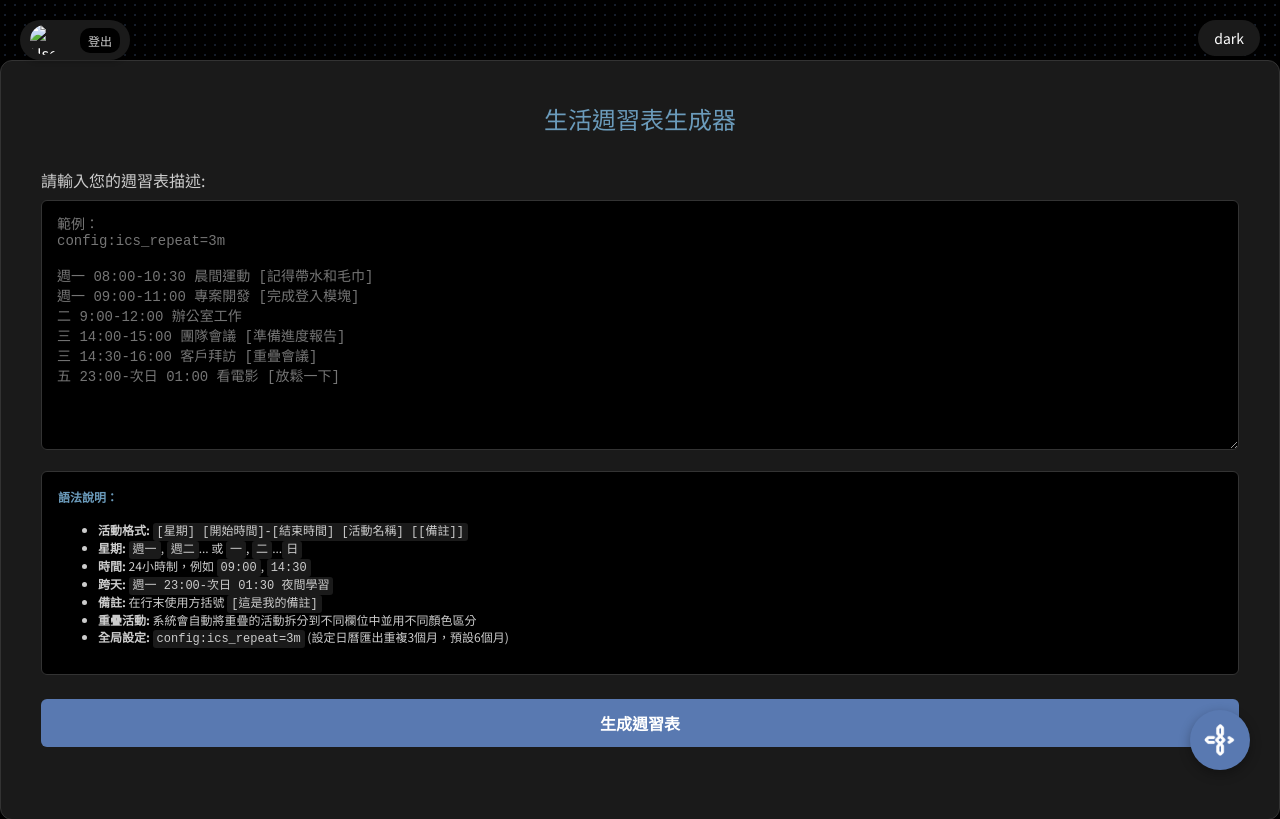
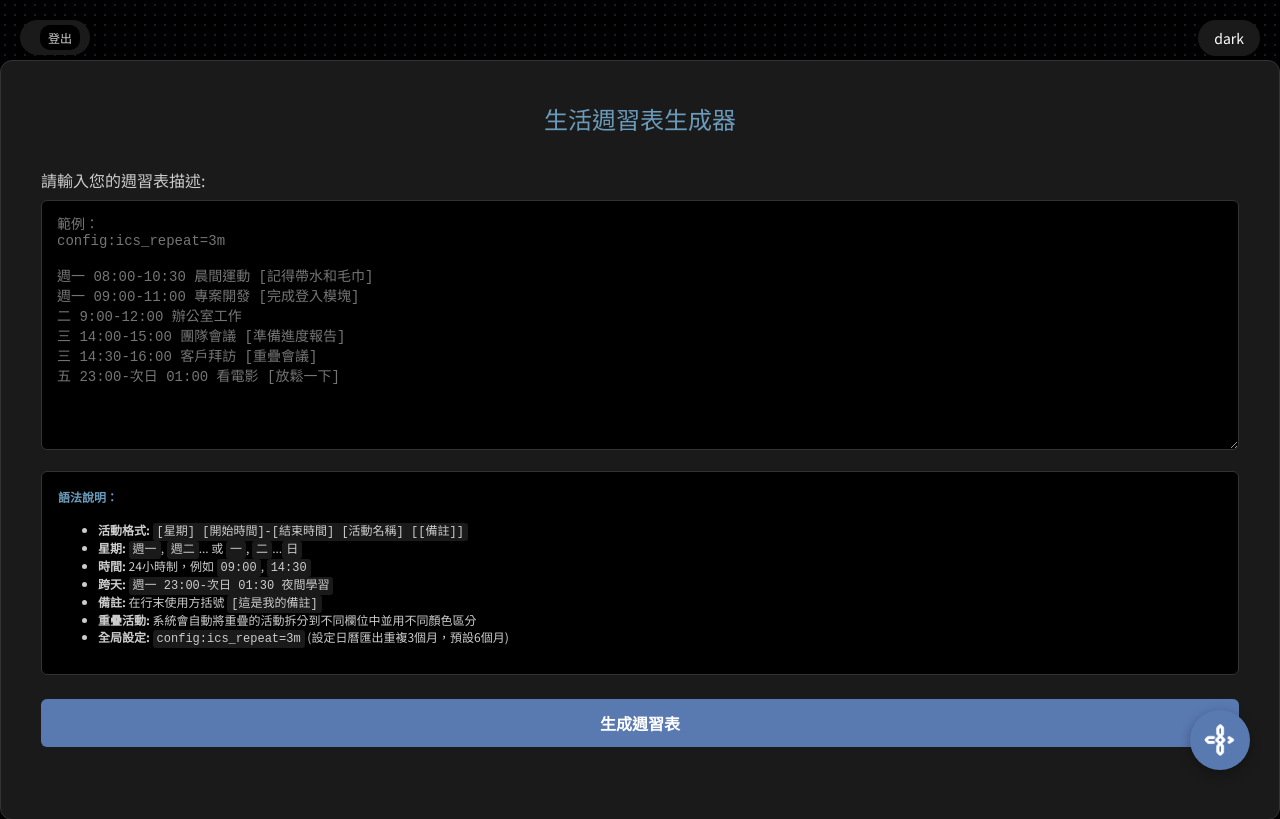
Before and after one commit to Huiceum/joking, a Flask app: page / in a window 1280 px wide. Shown: the top 819 px of the page. Run offline with Flask 3, Linux system fonts and the light colour scheme; the visitor is signed in with stand-in values (Sample User, id 1); some libraries are stand-ins or nearby versions.

Commit message:
Update index.html

```diff
--- a/templates/index.html
+++ b/templates/index.html
@@ -706,7 +706,6 @@
     <div class="user-profile">
         {% if session %}
         <div id="userInfo">
-            <img src="{{ session.picture }}" alt="User Avatar" class="avatar">
             <span class="username">{{ session.name }}</span>
             <a href="{{ url_for('logout') }}" class="logout-btn">登出</a>
         </div>
```
